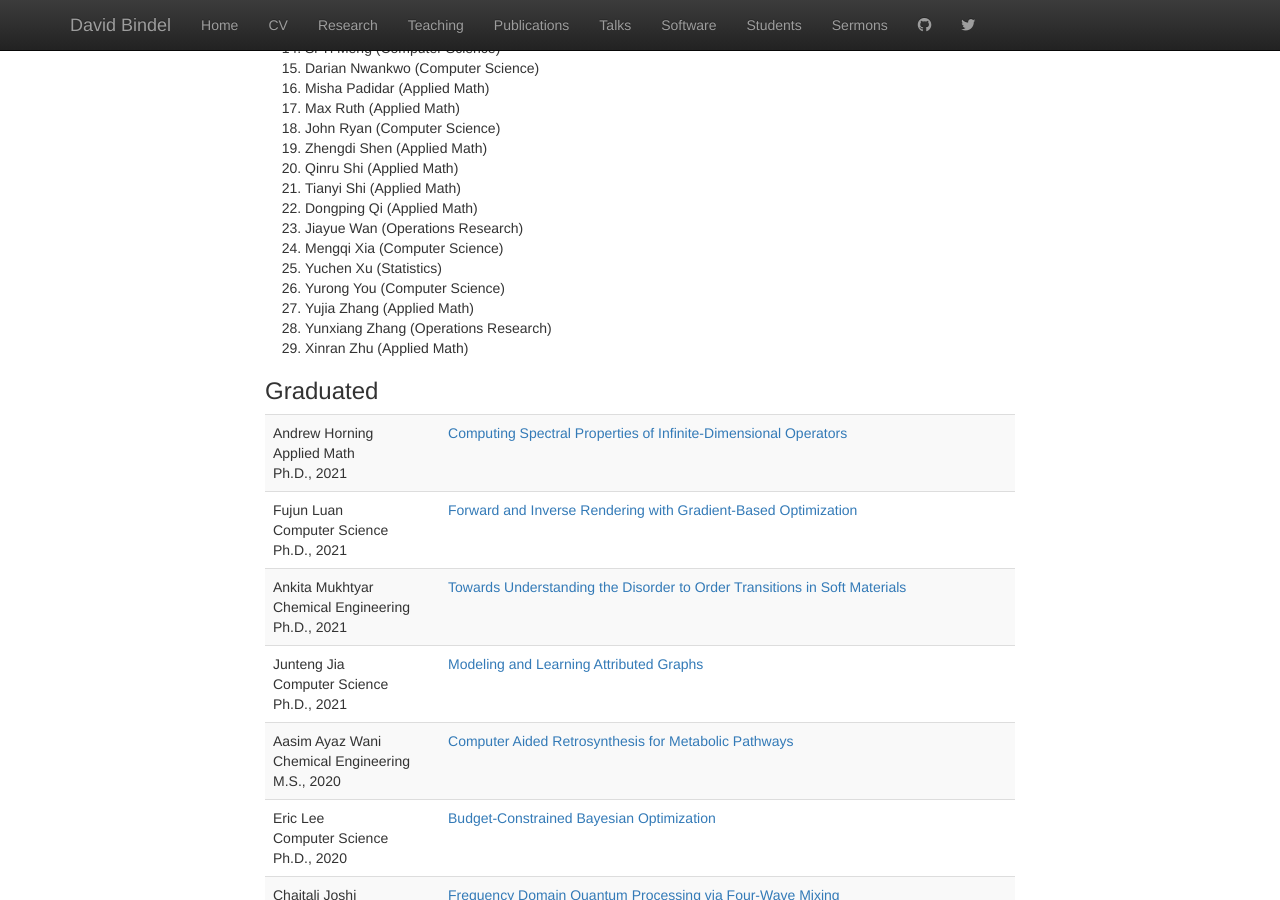
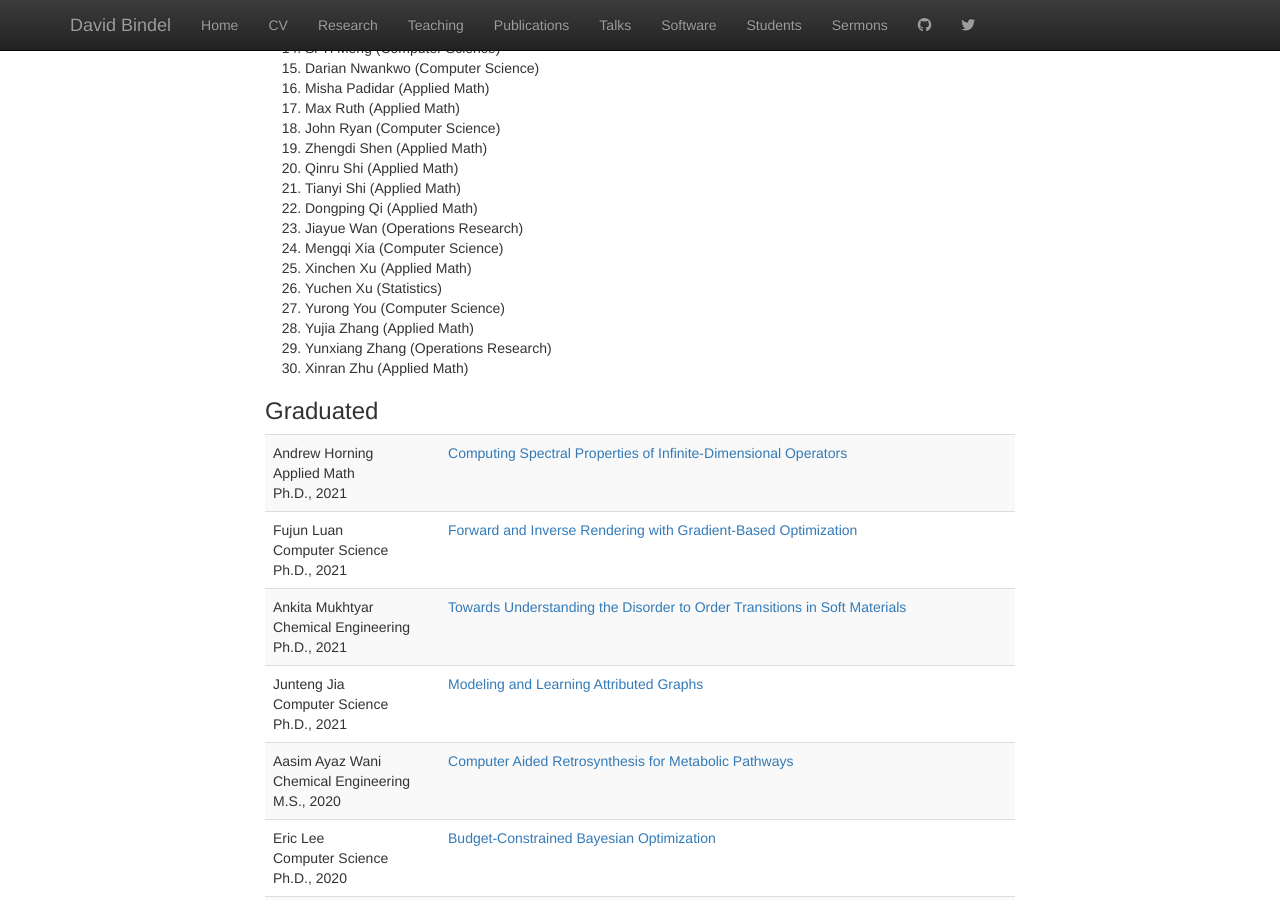
Before and after one commit to dbindel/cornell_web, a Jekyll site: the page built from students.html, in a window 1280 px wide and 900 px high, scrolled down 5479 px. Built offline with Jekyll 4.4.1, drawn with Linux system fonts in a browser that asks for light colours; nearby versions of some CDN libraries.

Commit message:
Add Xinchen.

```diff
--- a/_data/students.yml
+++ b/_data/students.yml
@@ -813,6 +813,11 @@ committees:
   -
     degree: phd
     last: Xu
+    first: Xinchen
+    field: Applied Math
+  -
+    degree: phd
+    last: Xu
     first: Yuchen
     field: Statistics
   -
```
